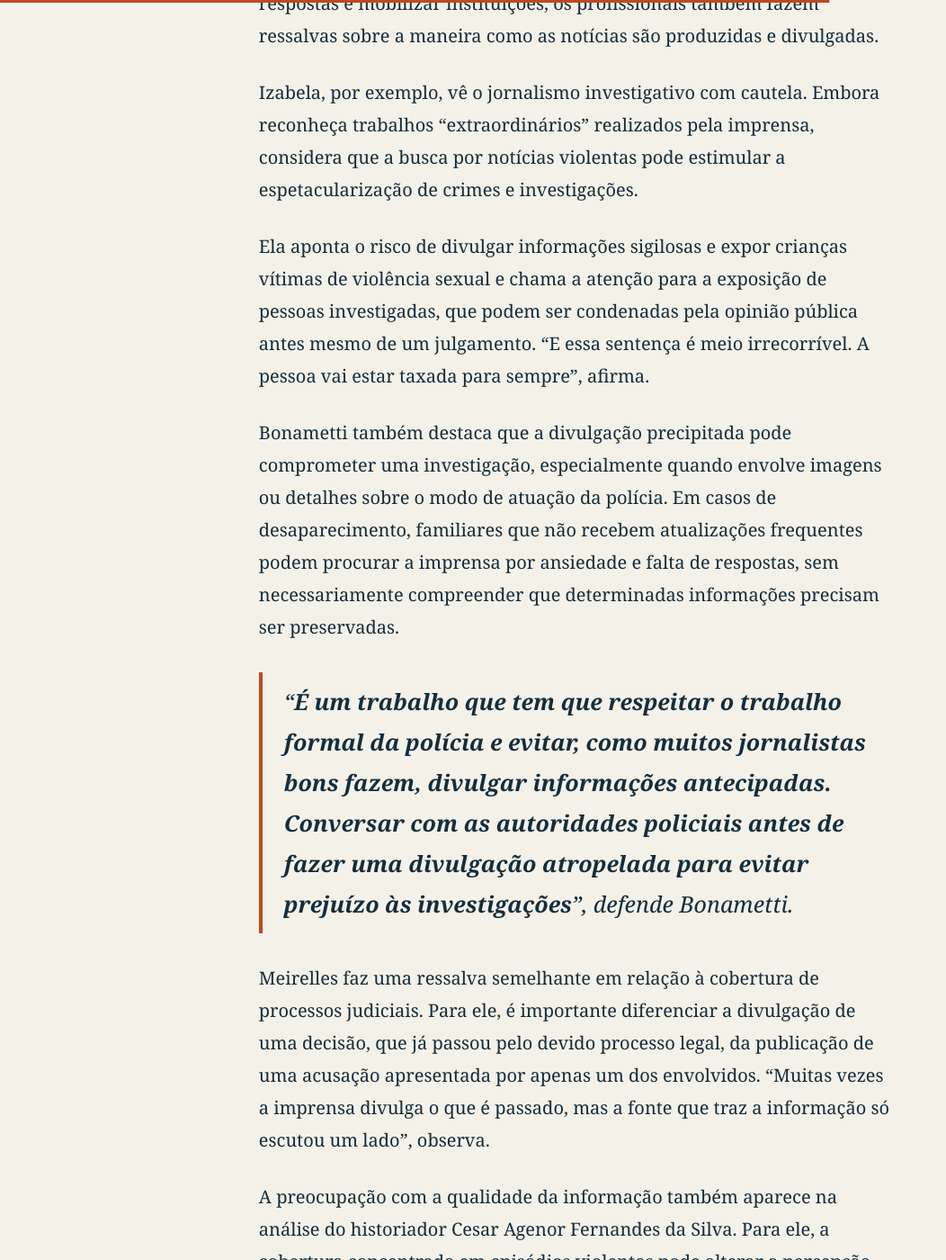
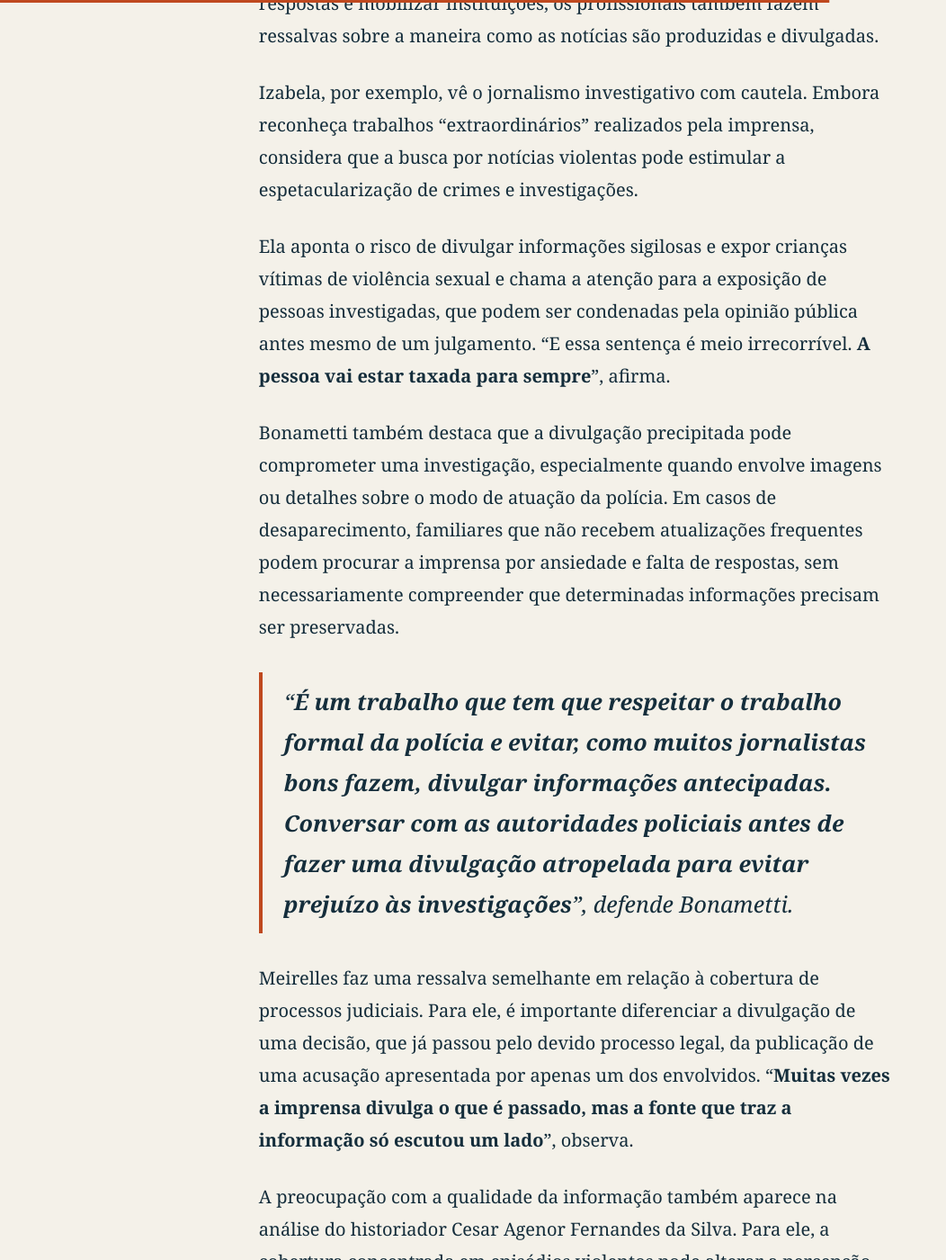
Before and after one commit to iarleyoliveira/ESCUTATIVA, a Jekyll site: the page built from _materias/leia/2026-11-12-black-charme-ice.md, in a window 1280 px wide and 1400 px high, scrolled down 10782 px. Shown: the whole window at 90% size, without its empty margins (0-1052 px from the left). Built offline with Jekyll 4.4.1, drawn with Linux system fonts in a browser that asks for light colours; comment, search, counter and statistics services are not loaded; some of the changed text lies outside the part shown.

Commit message:
Update _materias/leia/2026-11-12-black-charme-ice.md (via Pages CMS)

```diff
--- a/_materias/leia/2026-11-12-black-charme-ice.md
+++ b/_materias/leia/2026-11-12-black-charme-ice.md
@@ -105,13 +105,13 @@ Se os relatos mostram como a imprensa pode ajudar a encontrar respostas e mobili
 
 Izabela, por exemplo, vê o jornalismo investigativo com cautela. Embora reconheça trabalhos “extraordinários” realizados pela imprensa, considera que a busca por notícias violentas pode estimular a espetacularização de crimes e investigações.
 
-Ela aponta o risco de divulgar informações sigilosas e expor crianças vítimas de violência sexual e chama a atenção para a exposição de pessoas investigadas, que podem ser condenadas pela opinião pública antes mesmo de um julgamento. “E essa sentença é meio irrecorrível. A pessoa vai estar taxada para sempre”, afirma.
+Ela aponta o risco de divulgar informações sigilosas e expor crianças vítimas de violência sexual e chama a atenção para a exposição de pessoas investigadas, que podem ser condenadas pela opinião pública antes mesmo de um julgamento. “E essa sentença é meio irrecorrível. **A pessoa vai estar taxada para sempre**”, afirma.
 
 Bonametti também destaca que a divulgação precipitada pode comprometer uma investigação, especialmente quando envolve imagens ou detalhes sobre o modo de atuação da polícia. Em casos de desaparecimento, familiares que não recebem atualizações frequentes podem procurar a imprensa por ansiedade e falta de respostas, sem necessariamente compreender que determinadas informações precisam ser preservadas.
 
 > “**É um trabalho que tem que respeitar o trabalho formal da polícia e evitar, como muitos jornalistas bons fazem, divulgar informações antecipadas. Conversar com as autoridades policiais antes de fazer uma divulgação atropelada para evitar prejuízo às investigações**”, defende Bonametti.
 
-Meirelles faz uma ressalva semelhante em relação à cobertura de processos judiciais. Para ele, é importante diferenciar a divulgação de uma decisão, que já passou pelo devido processo legal, da publicação de uma acusação apresentada por apenas um dos envolvidos. “Muitas vezes a imprensa divulga o que é passado, mas a fonte que traz a informação só escutou um lado”, observa.
+Meirelles faz uma ressalva semelhante em relação à cobertura de processos judiciais. Para ele, é importante diferenciar a divulgação de uma decisão, que já passou pelo devido processo legal, da publicação de uma acusação apresentada por apenas um dos envolvidos. “**Muitas vezes a imprensa divulga o que é passado, mas a fonte que traz a informação só escutou um lado**”, observa.
 
 A preocupação com a qualidade da informação também aparece na análise do historiador Cesar Agenor Fernandes da Silva. Para ele, a cobertura concentrada em episódios violentos pode alterar a percepção da sociedade sobre a própria realidade. “Sabemos que os números são altos em nosso país, isso é inegável, mas a espetacularização da violência cria a percepção de que o problema é ainda maior”, avalia.
 
@@ -119,7 +119,7 @@ O historiador considera que o ambiente das redes sociais intensifica esse desafi
 
 A dificuldade de distinguir uma reportagem de um conteúdo opinativo ou sem critérios profissionais também contribui para o desgaste da confiança na imprensa. Para Silva, um dos caminhos para enfrentar o problema é mostrar à população como uma notícia é construída, quais procedimentos de apuração são utilizados e por que a verificação das informações importa.
 
-A liberdade de imprensa, nesse cenário, permanece fundamental para a democracia, diz o historiador. Segundo ele, a circulação de informações permite que os cidadãos acompanhem decisões, compreendam questões que afetam a sociedade e cobrem providências de quem ocupa espaços de responsabilidade pública.
+**A liberdade de imprensa, nesse cenário, permanece fundamental para a democracia**, diz o historiador. Segundo ele, a circulação de informações permite que os cidadãos acompanhem decisões, compreendam questões que afetam a sociedade e cobrem providências de quem ocupa espaços de responsabilidade pública.
 
 > ### “**Em outras palavras, não existe democracia sem o livre exercício do Jornalismo**”, afirma Silva.
 
```
